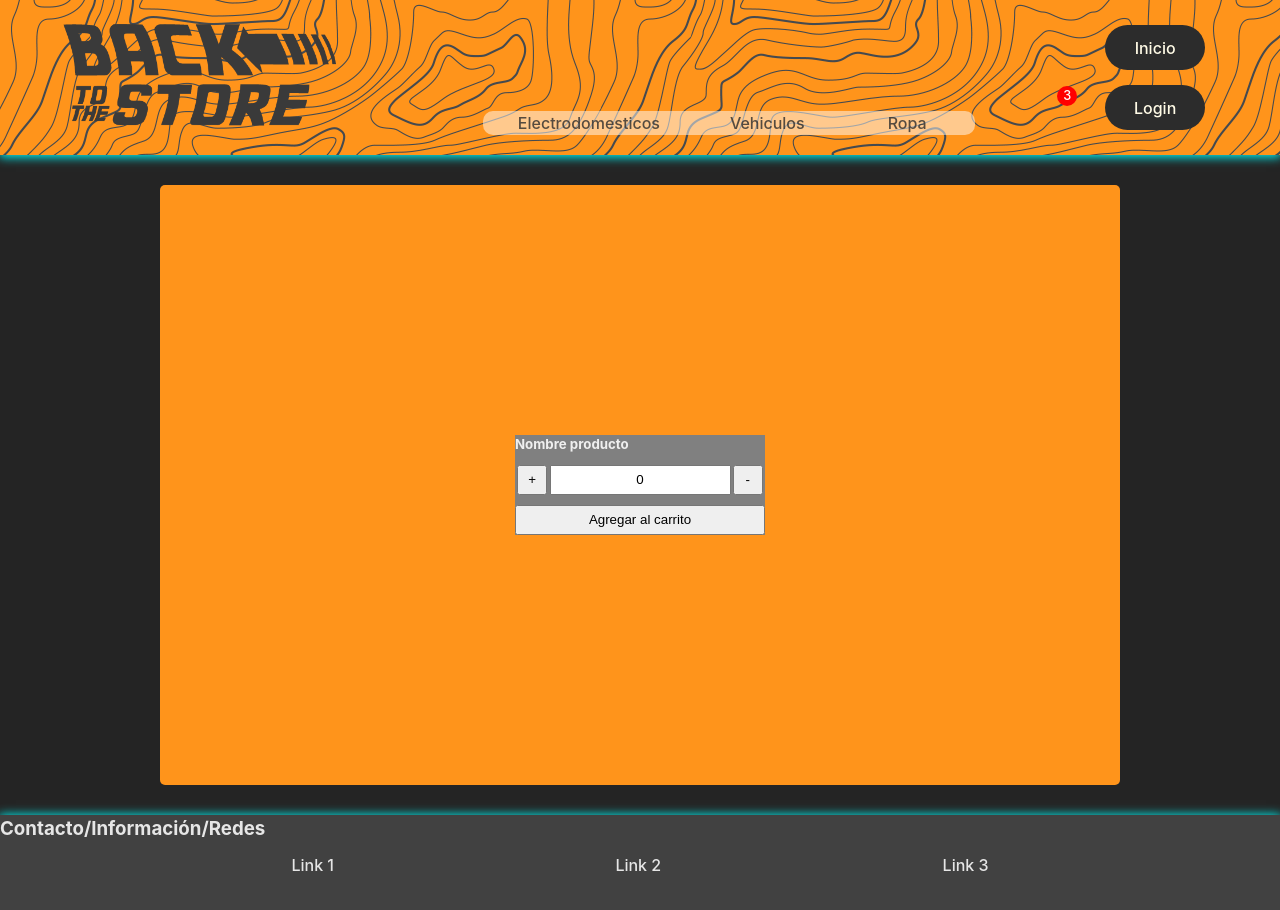
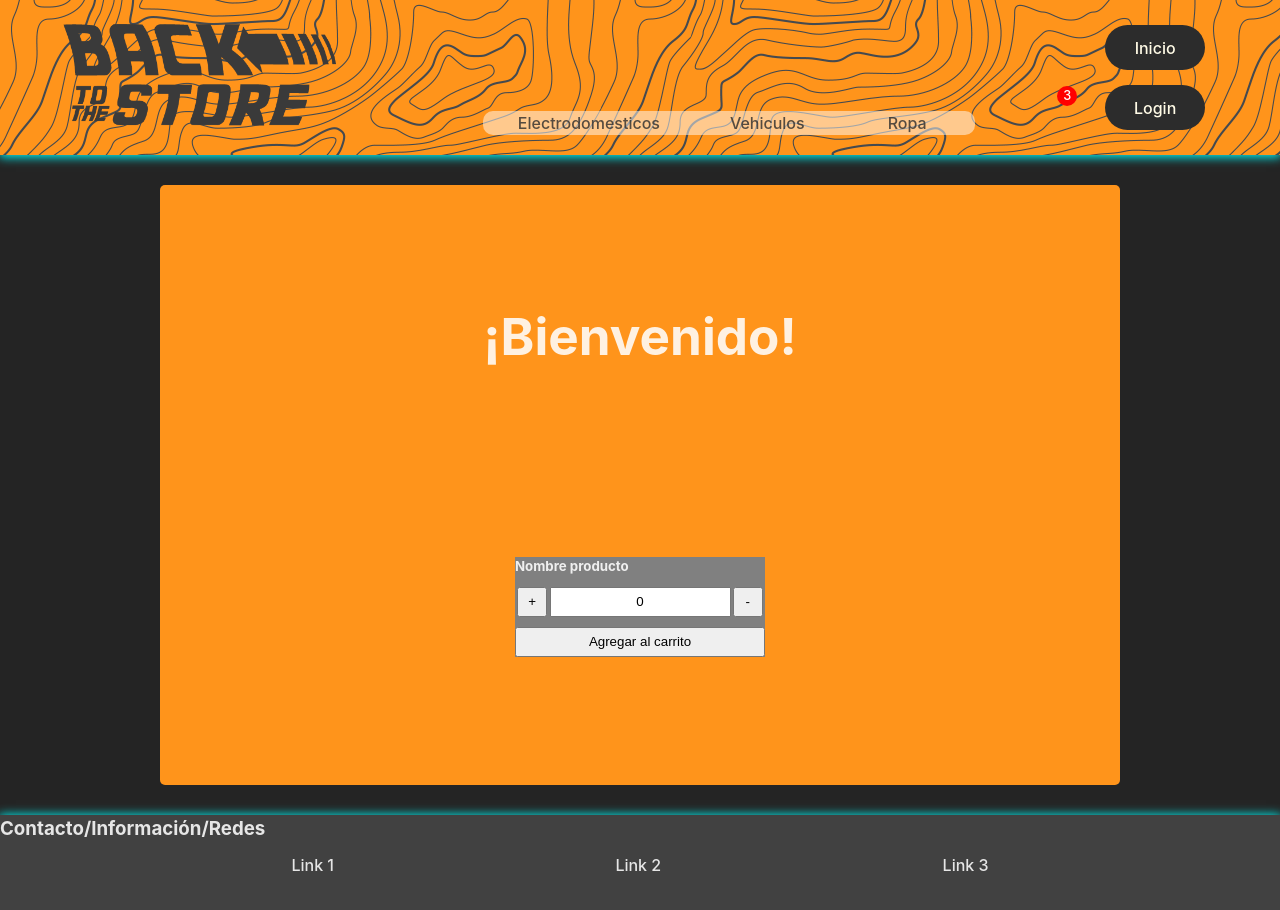
Before and after one commit to IvanMDOli/btt-store, a React (Vite) app: page / in a window 1280 px wide. Shown: the top 910 px of the page. Built offline with nearby package versions, Linux system fonts and the light colour scheme; some icons are missing.

Commit message:
PreEntrega1 - Ivan De oli v2

```diff
--- a/src/App.jsx
+++ b/src/App.jsx
@@ -1,15 +1,17 @@
 import { NavBar } from './components/NavBar/NavBar.jsx'
-import { ItemContainer } from './components/ItemContainer/ItemContainer.jsx';
+import { ItemListContainer } from './components/ItemListContainer/ItemListContainer.jsx';
 import { Footer } from './components/Footer/Footer.jsx'
 import './App.scss'
 
 function App() {
 
+  let saludo = '¡Bienvenido!'
+
   return (
     <>
     <NavBar />
     <main className='main'>
-      <ItemContainer />
+      <ItemListContainer greeting={saludo} />
       <Footer />
     </main>
     </>
--- a/src/components/ItemContainer/ItemCount.jsx
+++ b/src/components/ItemListContainer/ItemCount.jsx
@@ -2,7 +2,7 @@
 import React from 'react'
 import './itemcount.scss'
 
-export const ItemCount = ({ carrito, setCarrito }) => {
+export const ItemCount = () => {
 
     let [count, setCount] = useState(0);
 
--- a/src/components/ItemContainer/ItemContainer.jsx
+++ b/src/components/ItemListContainer/ItemListContainer.jsx
@@ -1,12 +1,13 @@
 import React from 'react'
 import { ItemCount } from './ItemCount'
-import './itemcontainer.scss'
+import './itemlistcontainer.scss'
 
-export const ItemContainer = () => {
+export const ItemListContainer = ( { greeting } ) => {
 
   return (
 
     <div className='item-container'>
+      <h1>{greeting}</h1>
         <ItemCount />
     </div>
   )
--- a/src/components/ItemContainer/itemcontainer.scss
+++ b/src/components/ItemListContainer/itemlistcontainer.scss
@@ -10,4 +10,9 @@
     min-width: 330px;
     background-color: #ff941b;
     border-radius: 5px;
+
+    h1 {
+        width: 100%;
+        text-align: center;
+    }
 }
```
Also changed, not shown: src/components/ItemListContainer/itemcount.scss (renamed from src/components/ItemContainer/itemcount.scss).
